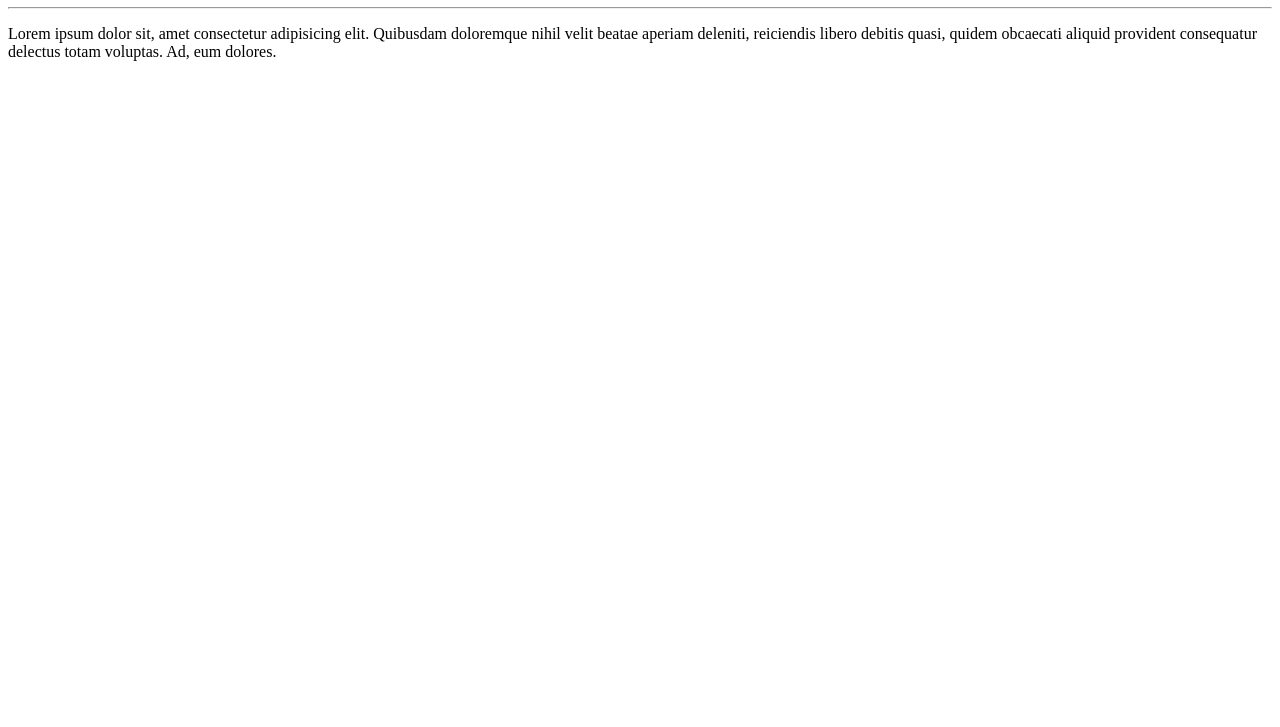
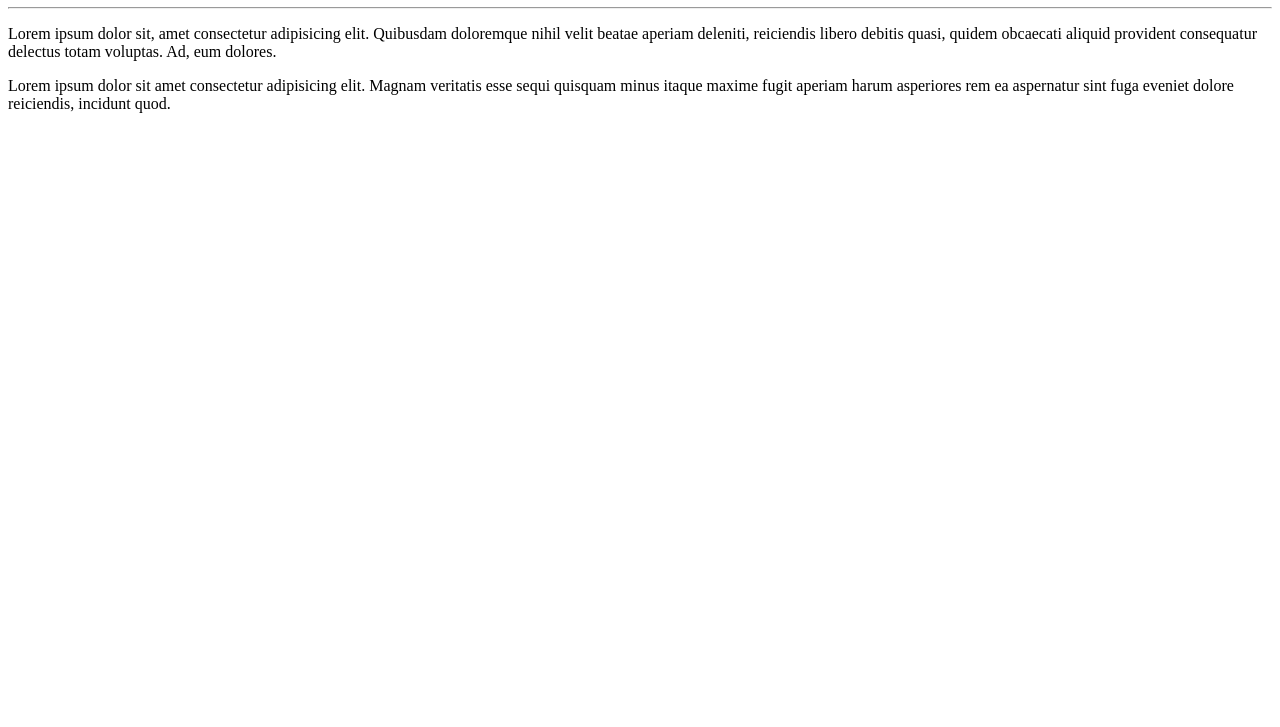
Before and after one commit to victorferreirahubcount/Projeto-HubCount-PO, a plain HTML site: page teste-curriculo/index.html in a window 1280 px wide. Shown: the part 73-800 px from the top of the page. Drawn offline with Linux system fonts and the light colour scheme.

Commit message:
Add +1 paragrafo

```diff
--- a/teste-curriculo/index.html
+++ b/teste-curriculo/index.html
@@ -10,5 +10,6 @@
         <h1>Curriculo Victor Ferreira</h1>
     <hr>
     <p> Lorem ipsum dolor sit, amet consectetur adipisicing elit. Quibusdam doloremque nihil velit beatae aperiam deleniti, reiciendis libero debitis quasi, quidem obcaecati aliquid provident consequatur delectus totam voluptas. Ad, eum dolores.</p>
+    <p>Lorem ipsum dolor sit amet consectetur adipisicing elit. Magnam veritatis esse sequi quisquam minus itaque maxime fugit aperiam harum asperiores rem ea aspernatur sint fuga eveniet dolore reiciendis, incidunt quod.</p>
 </body>
 </html>
```
